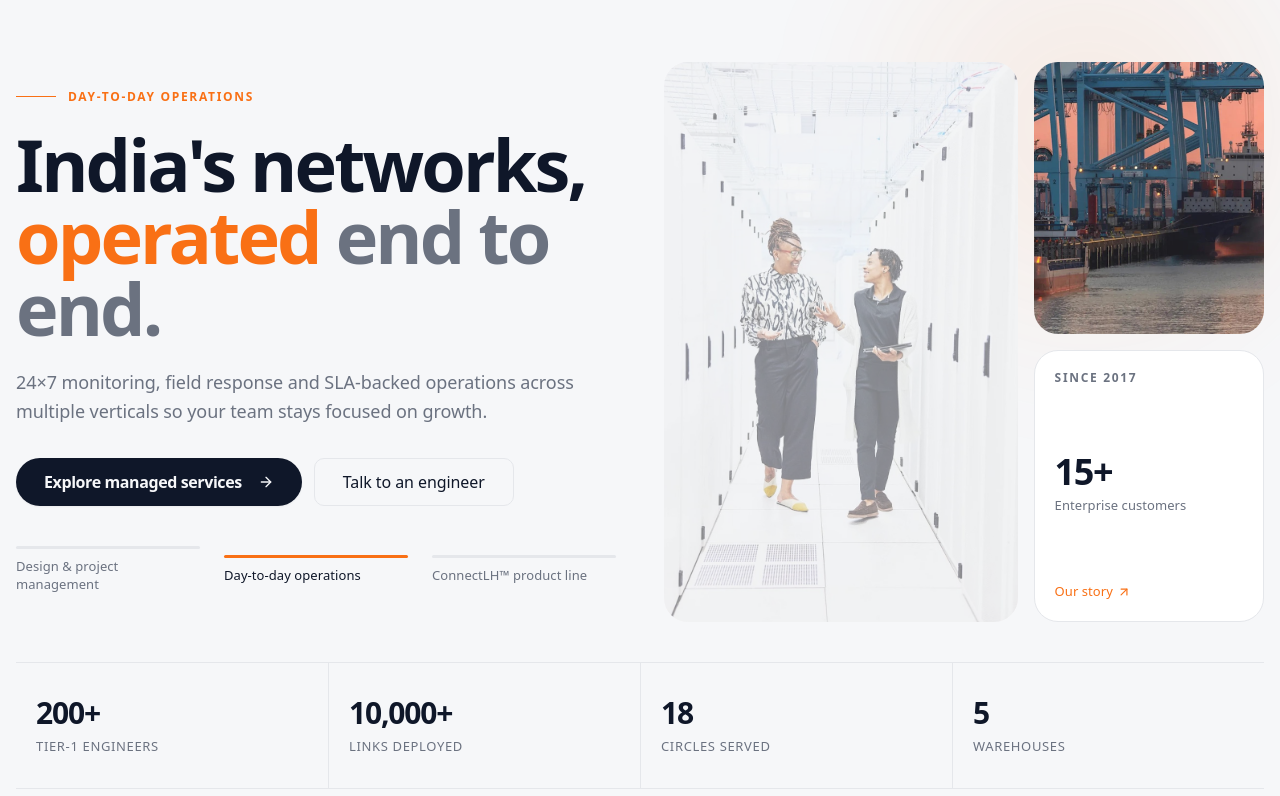
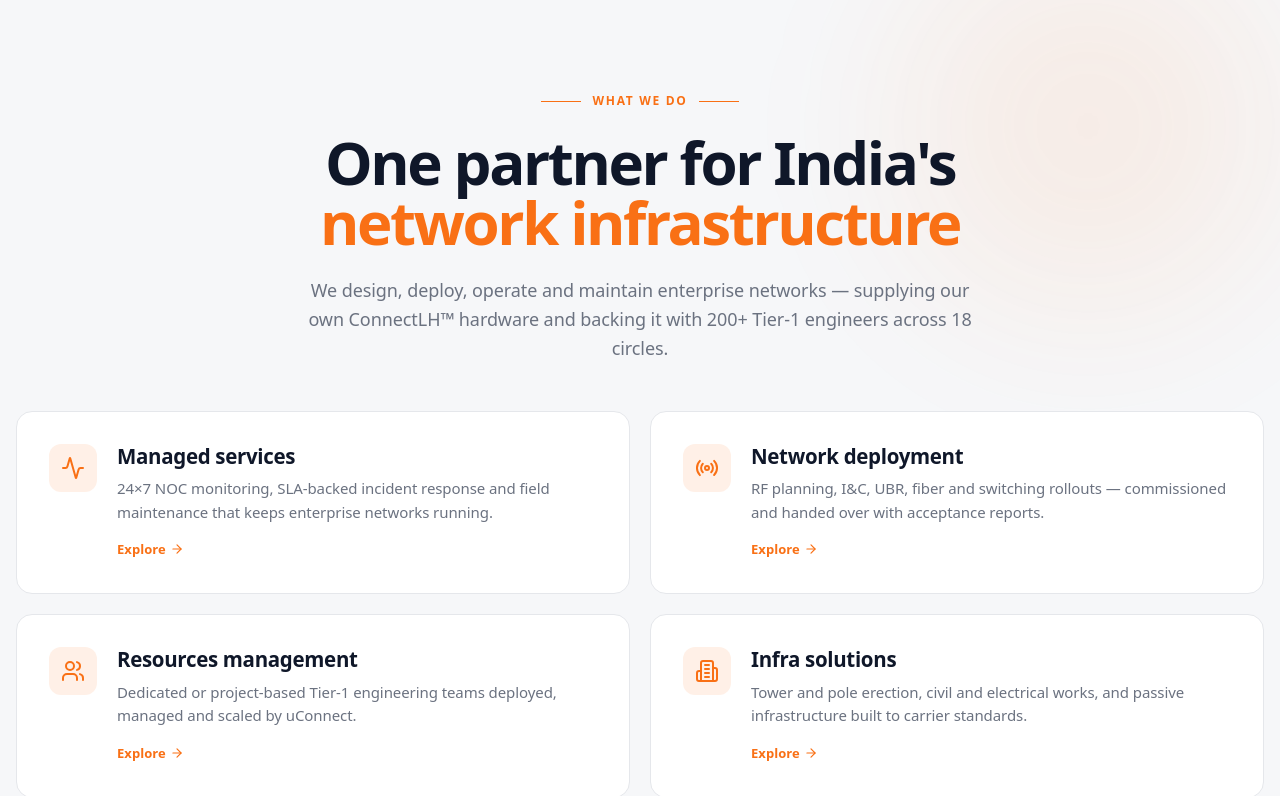
Before and after one commit to sourav90guptayct/uconnect, a React (Vite) app: page / in a window 1280 px wide. Shown: the part 771-1567 px from the top of the page. Built offline with nearby package versions, Linux system fonts and the light colour scheme; a web font is replaced by a local one.

Commit message:
Changes
Co-authored-by: sourav90guptayct <221841292+sourav90guptayct@users.noreply.github.com>

```diff
--- a/src/components/Hero.tsx
+++ b/src/components/Hero.tsx
@@ -1,7 +1,16 @@
 import { useEffect, useState } from "react";
 import { Button } from "@/components/ui/button";
 import AnimatedCounter from "@/components/animations/AnimatedCounter";
-import { ArrowRight, ArrowUpRight, ChevronDown, Play } from "lucide-react";
+import {
+  ArrowRight,
+  ArrowUpRight,
+  ChevronDown,
+  Play,
+  Activity,
+  Radio,
+  Users,
+  Building2,
+} from "lucide-react";
 import { motion, AnimatePresence } from "framer-motion";
 import { Link } from "react-router-dom";
 import HeroFilm from "@/components/HeroFilm";
@@ -14,48 +23,69 @@ import sectorOperations from "@/assets/film-operations.jpg";
 import sectorAviation from "@/assets/film-aviation.jpg";
 
 const sectorFrames = [
-  { image: sectorDesign, label: "Design & engineering", alt: "Engineers reviewing an infrastructure design together on screen" },
-  { image: sectorRailways, label: "Railways", alt: "Commuter boarding a modern train at a busy platform" },
-  { image: sectorPower, label: "Power", alt: "Engineer inspecting a solar array with a tablet" },
-  { image: sectorPorts, label: "Ports & logistics", alt: "Port terminal with gantry cranes working a container vessel" },
-  { image: sectorTransport, label: "Transportation", alt: "City expressway at golden hour with traffic flowing" },
-  { image: sectorOperations, label: "Day-to-day operations", alt: "Colleagues walking and talking inside a bright operations facility" },
-  { image: sectorAviation, label: "Aviation", alt: "Traveller crossing an airport boarding bridge" },
-];
-
-
-
-
-const slides = [
   {
-    kicker: "Design & project management",
-    word: "designed",
-    body: "Surveys, network and system design, and end-to-end project management for telecom, railway, power and transport programmes.",
-    ctaLabel: "Explore our services",
-    ctaHref: "/services",
     image: sectorDesign,
-    imageAlt: "Engineers reviewing an infrastructure design on a tablet in a bright office",
+    label: "Design & engineering",
+    alt: "Engineers reviewing an infrastructure design together on screen",
   },
   {
-    kicker: "Day-to-day operations",
-    word: "operated",
-    body: "24×7 monitoring, field response and SLA-backed operations across multiple verticals so your team stays focused on growth.",
-    ctaLabel: "Explore managed services",
-    ctaHref: "/managed-services",
-    image: sectorOperations,
-    imageAlt: "Operators monitoring dashboards inside a bright network operations centre",
+    image: sectorRailways,
+    label: "Railways",
+    alt: "Commuter boarding a modern train at a busy platform",
   },
   {
-    kicker: "ConnectLH™ product line",
-    word: "connected",
-    body: "Our own hardware line — connectivity, PoE and outdoor equipment deployed across telecom, railways, power, transportation and ports.",
-    ctaLabel: "View products",
-    ctaHref: "/products",
-    image: sectorRailways,
-    imageAlt: "Modern electric train at a station platform with trackside equipment cabinets",
+    image: sectorPower,
+    label: "Power",
+    alt: "Engineer inspecting a solar array with a tablet",
+  },
+  {
+    image: sectorPorts,
+    label: "Ports & logistics",
+    alt: "Port terminal with gantry cranes working a container vessel",
+  },
+  {
+    image: sectorTransport,
+    label: "Transportation",
+    alt: "City expressway at golden hour with traffic flowing",
+  },
+  {
+    image: sectorOperations,
+    label: "Day-to-day operations",
+    alt: "Colleagues walking and talking inside a bright operations facility",
+  },
+  {
+    image: sectorAviation,
+    label: "Aviation",
+    alt: "Traveller crossing an airport boarding bridge",
   },
 ];
 
+const serviceCards = [
+  {
+    icon: Activity,
+    title: "Managed services",
+    desc: "24×7 NOC monitoring, SLA-backed incident response and field maintenance that keeps enterprise networks running.",
+    href: "/managed-services",
+  },
+  {
+    icon: Radio,
+    title: "Network deployment",
+    desc: "RF planning, I&C, UBR, fiber and switching rollouts — commissioned and handed over with acceptance reports.",
+    href: "/networks",
+  },
+  {
+    icon: Users,
+    title: "Resources management",
+    desc: "Dedicated or project-based Tier-1 engineering teams deployed, managed and scaled by uConnect.",
+    href: "/resource-management",
+  },
+  {
+    icon: Building2,
+    title: "Infra solutions",
+    desc: "Tower and pole erection, civil and electrical works, and passive infrastructure built to carrier standards.",
+    href: "/infra-installation",
+  },
+];
 
 const logos = [
   { src: "/clients/airtel.jpg", name: "Airtel" },
@@ -76,16 +106,8 @@ const stats = [
 ];
 
 const Hero = () => {
-  const [index, setIndex] = useState(0);
-  const [paused, setPaused] = useState(false);
   const [frame, setFrame] = useState(0);
   const [playing, setPlaying] = useState(false);
-
-  useEffect(() => {
-    if (paused) return;
-    const t = setInterval(() => setIndex((i) => (i + 1) % slides.length), 6000);
-    return () => clearInterval(t);
-  }, [paused]);
 
   // Ambient sector montage — pauses while the film plays
   useEffect(() => {
@@ -97,8 +119,6 @@ const Hero = () => {
   const startFilm = () => setPlaying(true);
   const stopFilm = () => setPlaying(false);
 
-
-  const slide = slides[index];
   const sector = sectorFrames[frame];
 
   return (
@@ -134,7 +154,6 @@ const Hero = () => {
 
         {/* The film — real photography with Arcadis-style on-screen titles */}
         {playing && <HeroFilm onClose={stopFilm} />}
-
 
         <AnimatePresence>
           {!playing && (
@@ -194,169 +213,98 @@ const Hero = () => {
         )}
       </section>
 
-
       <section id="home" className="relative bg-background overflow-hidden">
-
-      {/* Soft light wash instead of a dark scrim */}
         <div
           className="pointer-events-none absolute -top-40 -right-24 h-[36rem] w-[36rem] rounded-full opacity-60 blur-3xl"
           style={{ background: "radial-gradient(circle, hsl(var(--accent) / 0.18), transparent 70%)" }}
         />
 
-      <div className="container mx-auto px-4 pt-10 pb-6 lg:pt-16 lg:pb-10 relative">
-        <div className="grid lg:grid-cols-12 gap-10 lg:gap-12 items-center">
-          {/* Editorial headline column */}
-          <div className="lg:col-span-6">
-            <div className="flex items-center gap-3">
+        <div className="container mx-auto px-4 pt-16 pb-10 lg:pt-24 lg:pb-16 relative">
+          <motion.div
+            initial={{ opacity: 0, y: 24 }}
+            whileInView={{ opacity: 1, y: 0 }}
+            viewport={{ once: true }}
+            transition={{ duration: 0.6 }}
+            className="max-w-3xl mx-auto text-center"
+          >
+            <div className="flex items-center justify-center gap-3">
               <span className="h-px w-10 bg-accent" />
-              <AnimatePresence mode="wait">
-                <motion.span
-                  key={slide.kicker}
-                  initial={{ opacity: 0, y: 6 }}
-                  animate={{ opacity: 1, y: 0 }}
-                  exit={{ opacity: 0, y: -6 }}
-                  transition={{ duration: 0.35 }}
-                  className="t-eyebrow text-accent"
+              <span className="t-eyebrow text-accent">What we do</span>
+              <span className="h-px w-10 bg-accent" />
+            </div>
+            <h2 className="t-display mt-6 text-foreground">
+              One partner for India&apos;s
+              <br />
+              <span className="text-accent">network infrastructure</span>
+            </h2>
+            <p className="mt-6 t-body-lg text-muted-foreground max-w-2xl mx-auto">
+              We design, deploy, operate and maintain enterprise networks — supplying our own
+              ConnectLH™ hardware and backing it with 200+ Tier-1 engineers across 18 circles.
+            </p>
+          </motion.div>
+
+          <div className="mt-12 grid md:grid-cols-2 gap-4 lg:gap-5">
+            {serviceCards.map((card, index) => (
+              <motion.div
+                key={index}
+                initial={{ opacity: 0, y: 24 }}
+                whileInView={{ opacity: 1, y: 0 }}
+                viewport={{ once: true }}
+                transition={{ delay: index * 0.06, duration: 0.5 }}
               >
-                  {slide.kicker}
-                </motion.span>
-              </AnimatePresence>
+                <Link
+                  to={card.href}
+                  className="group flex items-start gap-5 rounded-2xl border border-border bg-card p-6 lg:p-8 hover:border-accent/40 hover:shadow-lg transition-all"
+                >
+                  <div className="flex-shrink-0 h-12 w-12 rounded-xl bg-accent/10 flex items-center justify-center transition-colors group-hover:bg-accent/15">
+                    <card.icon className="h-6 w-6 text-accent" />
                   </div>
-
-            <h1 className="display-headline mt-6 text-foreground text-[2.5rem] sm:text-5xl lg:text-6xl xl:text-7xl">
-              India&apos;s networks,
-              <br />
-              <span className="relative inline-flex items-baseline">
-                <AnimatePresence mode="wait">
-                  <motion.span
-                    key={slide.word}
-                    initial={{ opacity: 0, y: 20, filter: "blur(6px)" }}
-                    animate={{ opacity: 1, y: 0, filter: "blur(0px)" }}
-                    exit={{ opacity: 0, y: -20, filter: "blur(6px)" }}
-                    transition={{ duration: 0.45, ease: "easeOut" }}
-                    className="text-accent"
-                  >
-                    {slide.word}
-                  </motion.span>
-                </AnimatePresence>
-              </span>{" "}
-              <span className="text-muted-foreground">end to end.</span>
-            </h1>
-
-            <AnimatePresence mode="wait">
-              <motion.p
-                key={slide.body}
-                initial={{ opacity: 0 }}
-                animate={{ opacity: 1 }}
-                exit={{ opacity: 0 }}
-                transition={{ duration: 0.4 }}
-                className="mt-6 t-body-lg text-muted-foreground max-w-xl"
-              >
-                {slide.body}
-              </motion.p>
-            </AnimatePresence>
-
-            <div className="mt-8 flex flex-col sm:flex-row gap-3">
-              <Link to={slide.ctaHref}>
-                <Button variant="cta" size="xl" className="w-full sm:w-auto">
-                  {slide.ctaLabel}
-                  <ArrowRight className="ml-2 h-4 w-4" />
-                </Button>
+                  <div className="flex-1 min-w-0">
+                    <h3 className="t-h3 text-foreground group-hover:text-accent transition-colors">
+                      {card.title}
+                    </h3>
+                    <p className="mt-2 t-body-sm text-muted-foreground">{card.desc}</p>
+                    <div className="mt-4 inline-flex items-center gap-1 t-micro text-accent font-semibold">
+                      Explore
+                      <ArrowRight className="h-3.5 w-3.5 transition-transform group-hover:translate-x-1" />
+                    </div>
+                  </div>
                 </Link>
-              <Button
-                size="xl"
-                variant="outline"
-                onClick={() =>
-                  document.getElementById("contact")?.scrollIntoView({ behavior: "smooth" })
-                }
-              >
-                Talk to an engineer
-              </Button>
-            </div>
-
-            {/* Slide selector as labelled rails */}
-            <div className="mt-10 flex flex-col sm:flex-row gap-3 sm:gap-6">
-              {slides.map((s, i) => (
-                <button
-                  key={s.kicker}
-                  onClick={() => setIndex(i)}
-                  onMouseEnter={() => setPaused(true)}
-                  onMouseLeave={() => setPaused(false)}
-                  className="group text-left flex-1"
-                  aria-label={`Show ${s.kicker}`}
-                >
-                  <span
-                    className={`block h-[3px] rounded-full transition-colors duration-300 ${
-                      i === index ? "bg-accent" : "bg-border group-hover:bg-foreground/25"
-                    }`}
-                  />
-                  <span
-                    className={`mt-2 block t-micro transition-colors ${
-                      i === index ? "text-foreground" : "text-muted-foreground"
-                    }`}
-                  >
-                    {s.kicker}
-                  </span>
-                </button>
+              </motion.div>
             ))}
           </div>
         </div>
 
-          {/* Photo mosaic */}
-          <div className="lg:col-span-6">
-            <div className="grid grid-cols-5 grid-rows-6 gap-3 sm:gap-4 h-[380px] sm:h-[460px] lg:h-[560px]">
-              {/* Featured tile — swaps with the slide */}
-              <div className="col-span-3 row-span-6 relative rounded-[1.5rem] overflow-hidden bg-muted">
-                <AnimatePresence mode="wait">
-                  <motion.img
-                    key={slide.image}
-                    src={slide.image}
-                    alt={slide.imageAlt}
-                    initial={{ opacity: 0, scale: 1.06 }}
-                    animate={{ opacity: 1, scale: 1 }}
-                    exit={{ opacity: 0 }}
-                    transition={{ duration: 0.7, ease: "easeOut" }}
-                    {...{ fetchpriority: "high" }}
-                    decoding="async"
-                    className="absolute inset-0 h-full w-full object-cover"
-                  />
-                </AnimatePresence>
+        {/* ConnectLH integrator banner */}
+        <div className="container mx-auto px-4">
+          <motion.div
+            initial={{ opacity: 0, y: 24 }}
+            whileInView={{ opacity: 1, y: 0 }}
+            viewport={{ once: true }}
+            transition={{ duration: 0.6 }}
+            className="rounded-2xl bg-primary text-primary-foreground p-6 lg:p-10 flex flex-col lg:flex-row lg:items-center gap-6 lg:gap-10"
+          >
+            <div className="flex-1">
+              <div className="t-eyebrow text-primary-foreground/70 mb-3">The product side</div>
+              <h3 className="t-h2 text-primary-foreground">
+                ConnectLH™ — our own hardware line
+              </h3>
+              <p className="mt-4 text-primary-foreground/80 text-sm lg:text-base leading-relaxed max-w-2xl">
+                Dish and sector antennas, PoE injectors, RF accessories and outdoor enclosures,
+                stocked in regional warehouses and installed by the same team that supplies them.
+                That is what makes us an integrator rather than a reseller or a labour vendor.
+              </p>
             </div>
-
-              {/* Static supporting tiles */}
-              <div className="col-span-2 row-span-3 rounded-[1.5rem] overflow-hidden bg-muted">
-                <img
-                  src={sectorPorts}
-                  alt="Container port with gantry cranes loading a vessel"
-
-                  loading="lazy"
-                  decoding="async"
-                  className="h-full w-full object-cover"
-                />
-              </div>
-              <div className="col-span-2 row-span-3 rounded-[1.5rem] border border-border bg-card p-5 flex flex-col justify-between">
-                <div className="t-eyebrow text-muted-foreground">Since 2017</div>
-                <div>
-                  <div className="display-headline text-3xl lg:text-4xl text-foreground">
-                    <AnimatedCounter to={15} suffix="+" />
-                  </div>
-                  <div className="mt-1 t-micro text-muted-foreground">Enterprise customers</div>
-
-                </div>
-                <Link
-                  to="/about"
-                  className="inline-flex items-center gap-1 t-micro text-accent hover:underline"
-                >
-                  Our story <ArrowUpRight className="h-3.5 w-3.5" />
+            <Link to="/products" className="flex-shrink-0">
+              <span className="inline-flex items-center gap-2 rounded-full bg-accent text-accent-foreground px-6 py-3 font-semibold text-sm">
+                Browse products <ArrowUpRight className="h-4 w-4" />
+              </span>
             </Link>
-              </div>
-            </div>
-          </div>
-        </div>
+          </motion.div>
         </div>
 
         {/* Stat ticker */}
-      <div className="container mx-auto px-4">
+        <div className="container mx-auto px-4 mt-10 lg:mt-16">
           <div className="grid grid-cols-2 lg:grid-cols-4 divide-x divide-border border-y border-border">
             {stats.map((s) => (
               <div key={s.label} className="px-5 py-6 lg:py-8">
@@ -371,7 +319,7 @@ const Hero = () => {
           </div>
         </div>
 
-      {/* Positioning statement */}
+        {/* Positioning statement and client trust */}
         <div className="bg-background py-14 lg:py-20">
           <div className="container mx-auto px-4 text-center">
             <motion.h2
@@ -389,11 +337,10 @@ const Hero = () => {
               under one contract and one accountable team.
             </p>
 
-
             {/* Client trust strip */}
             <div className="mt-12 lg:mt-16 pt-10 border-t border-border">
               <div className="text-[11px] font-semibold text-muted-foreground uppercase tracking-[0.18em]">
-              Trusted by India's operators, integrators &amp; enterprises
+                Trusted by India&apos;s operators, integrators &amp; enterprises
               </div>
               <div className="mt-8 grid grid-cols-2 sm:grid-cols-4 lg:grid-cols-8 gap-x-6 gap-y-8 items-center">
                 {logos.map((logo) => (
@@ -413,6 +360,5 @@ const Hero = () => {
       </section>
     </>
   );
-
 };
 export default Hero;
```
Lines whose indentation alone changed are shown as unchanged.
